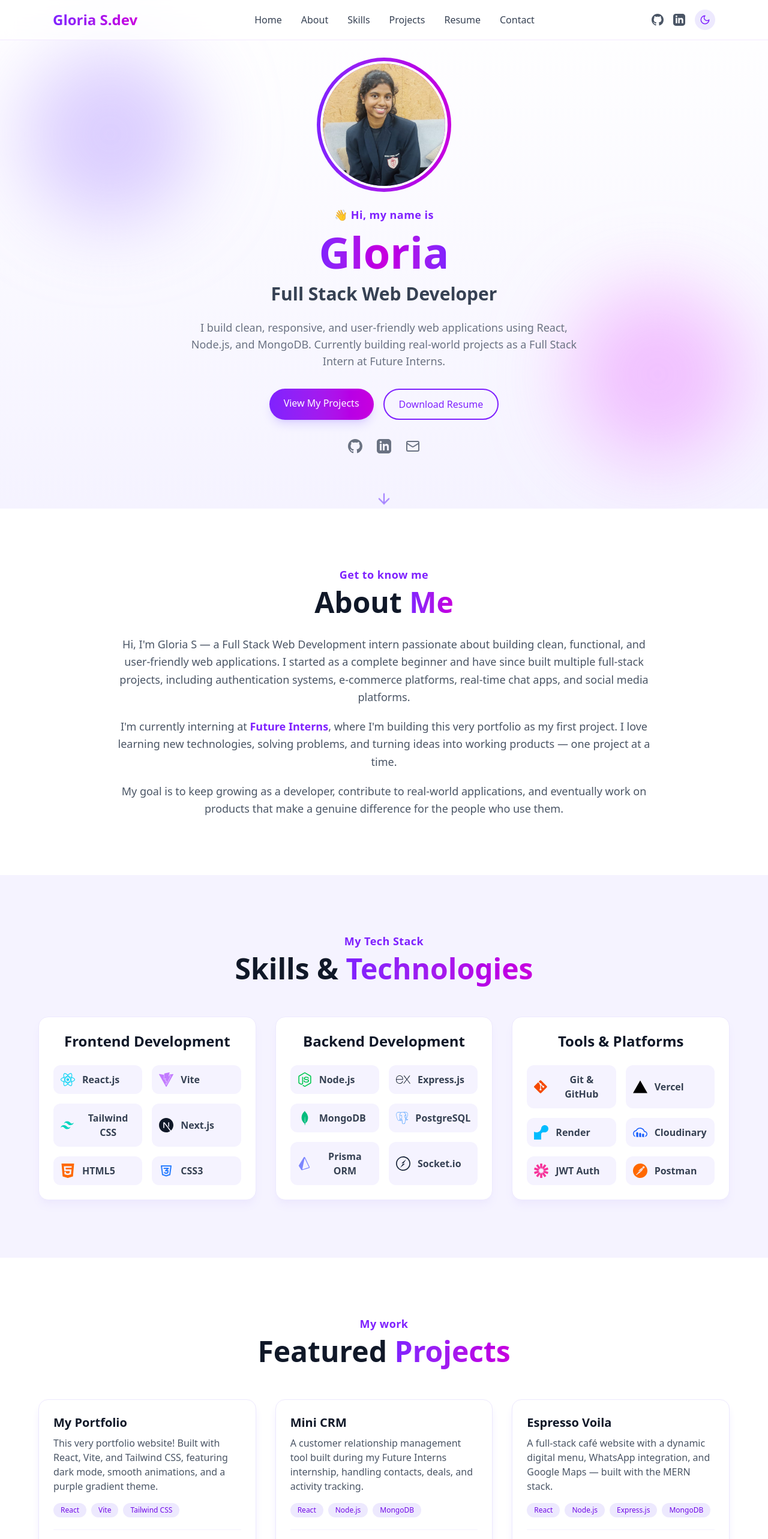
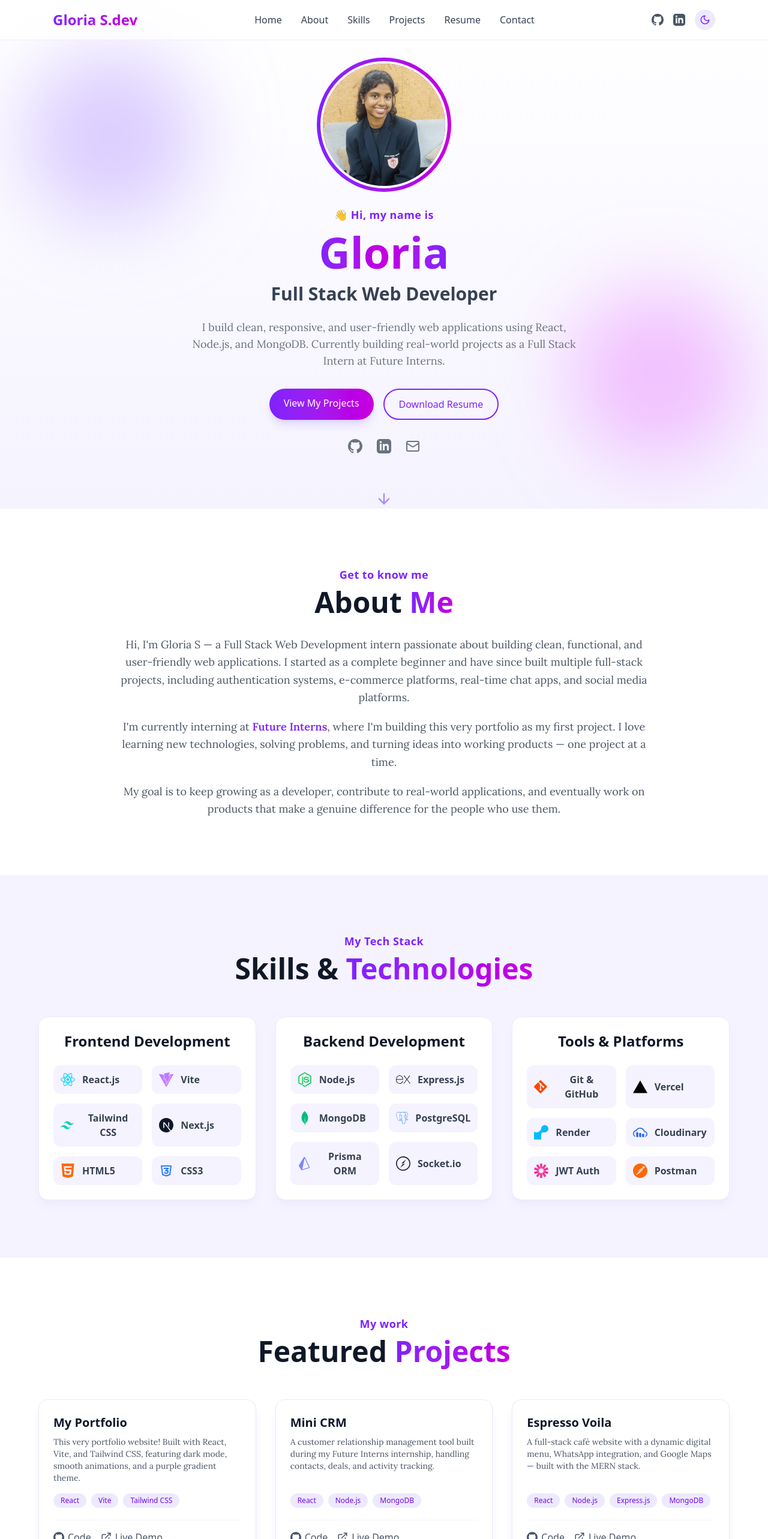
Before and after one commit to gloriasemyol/FUTURE_FS_01, a React (Vite) app: page / in a window 1280 px wide. Shown: the top 2566 px of the page at 60% size. Built offline with nearby package versions, Linux system fonts and the light colour scheme.

Commit message:
Lora font and Vercel live link

```diff
--- a/index.html
+++ b/index.html
@@ -5,21 +5,44 @@
     <link rel="icon" type="image/svg+xml" href="/vite.svg" />
     <meta name="viewport" content="width=device-width, initial-scale=1.0" />
 
+    <!-- Google Fonts: Lora -->
+    <link rel="preconnect" href="https://fonts.googleapis.com" />
+    <link rel="preconnect" href="https://fonts.gstatic.com" crossorigin />
+    <link
+      href="https://fonts.googleapis.com/css2?family=Lora:ital,wght@0,400;0,500;0,600;1,400&display=swap"
+      rel="stylesheet"
+    />
+
     <title>Gloria | Full Stack Web Developer</title>
-    <meta name="description" content="Gloria's portfolio — a Full Stack Web Developer building projects with React, Node.js, and MongoDB. Explore my projects, skills, and resume." />
-    <meta name="keywords" content="Gloria, Full Stack Developer, React Developer, Portfolio, Web Development, Future Interns" />
+    <meta
+      name="description"
+      content="Gloria's portfolio — a Full Stack Web Developer building projects with React, Node.js, and MongoDB. Explore my projects, skills, and resume."
+    />
+    <meta
+      name="keywords"
+      content="Gloria, Full Stack Developer, React Developer, Portfolio, Web Development, Future Interns"
+    />
     <meta name="author" content="Gloria" />
 
     <!-- Open Graph tags: how your link looks when shared on LinkedIn/Twitter -->
     <meta property="og:title" content="Gloria S| Full Stack Web Developer" />
-    <meta property="og:description" content="Explore my full-stack projects, skills, and resume." />
+    <meta
+      property="og:description"
+      content="Explore my full-stack projects, skills, and resume."
+    />
     <meta property="og:type" content="website" />
-    <meta property="og:url" content="https://future-fs-01-three-jet.vercel.app" />
+    <meta
+      property="og:url"
+      content="https://future-fs-01-three-jet.vercel.app"
+    />
 
     <!-- Twitter card -->
     <meta name="twitter:card" content="summary_large_image" />
     <meta name="twitter:title" content="Gloria | Full Stack Web Developer" />
-    <meta name="twitter:description" content="Explore my full-stack projects, skills, and resume." />
+    <meta
+      name="twitter:description"
+      content="Explore my full-stack projects, skills, and resume."
+    />
   </head>
   <body>
     <div id="root"></div>
--- a/src/components/About.jsx
+++ b/src/components/About.jsx
@@ -13,20 +13,20 @@ function About() {
         </h2>
 
         <div className="space-y-5 text-left md:text-center">
-          <p className="text-lg text-gray-600 dark:text-gray-300 leading-relaxed">
+          <p className="text-lg font-lora text-gray-600 dark:text-gray-300 leading-relaxed">
             Hi, I'm Gloria S — a Full Stack Web Development intern passionate about
             building clean, functional, and user-friendly web applications. I started
             as a complete beginner and have since built multiple full-stack projects,
             including authentication systems, e-commerce platforms, real-time chat apps,
             and social media platforms.
           </p>
-          <p className="text-lg text-gray-600 dark:text-gray-300 leading-relaxed">
+          <p className="text-lg font-lora text-gray-600 dark:text-gray-300 leading-relaxed">
             I'm currently interning at <span className="font-semibold text-violet-600 dark:text-violet-400">Future Interns</span>,
             where I'm building this very portfolio as my first project. I love learning
             new technologies, solving problems, and turning ideas into working products —
             one project at a time.
           </p>
-          <p className="text-lg text-gray-600 dark:text-gray-300 leading-relaxed">
+          <p className="text-lg font-lora text-gray-600 dark:text-gray-300 leading-relaxed">
             My goal is to keep growing as a developer, contribute to real-world
             applications, and eventually work on products that make a genuine difference
             for the people who use them.
--- a/src/components/Contact.jsx
+++ b/src/components/Contact.jsx
@@ -52,7 +52,7 @@ function Contact() {
             Touch
           </span>
         </h2>
-        <p className="text-lg text-gray-500 dark:text-gray-400 mb-10">
+        <p className="text-lg font-lora text-gray-500 dark:text-gray-400 mb-10">
           Have a project in mind, an opportunity, or just want to say hi? My
           inbox is always open.
         </p>
--- a/src/components/Hero.jsx
+++ b/src/components/Hero.jsx
@@ -39,7 +39,7 @@ function Hero() {
       </h2>
 
       {/* Short Bio */}
-      <p className="relative z-10 max-w-2xl text-lg text-gray-500 dark:text-gray-400 mb-8">
+      <p className="relative z-10 max-w-2xl text-lg font-lora text-gray-500 dark:text-gray-400 mb-8">
         I build clean, responsive, and user-friendly web applications using
         React, Node.js, and MongoDB. Currently building real-world projects
         as a Full Stack Intern at Future Interns.
--- a/src/components/Projects.jsx
+++ b/src/components/Projects.jsx
@@ -22,6 +22,7 @@ function Projects() {
       github: "https://github.com/gloriasemyol/FUTURE_FS_02",
       modalType: "video",
       driveLink: "https://drive.google.com/open?id=1xBlNfxz2GV0UXs0JU3ng2tM-rTFQU07U&usp=drive_copy",
+      liveLink: "https://future-fs-02-three-liard.vercel.app/",
     },
     {
       title: "Espresso Voila",
@@ -31,6 +32,7 @@ function Projects() {
       github: "https://github.com/gloriasemyol/FUTURE_FS_03",
       modalType: "video",
       driveLink: "https://drive.google.com/open?id=1RzsDt5sEttuHNmKGMNLKQlf91-HBWxdA&usp=drive_copy",
+      liveLink: "https://future-fs-03-one-ruby.vercel.app/",
     },
     {
       title: "DocSign Web App",
@@ -40,6 +42,7 @@ function Projects() {
       github: "https://github.com/gloriasemyol/docsign-app",
       modalType: "video",
       driveLink: "https://drive.google.com/open?id=1nlxjcS5jC3PtbcqU2kx9zFFY0Ham5kof&usp=drive_copy",
+      liveLink: "https://docsign-app-gilt.vercel.app/",
     },
     {
       title: "AI Code Review",
@@ -49,6 +52,7 @@ function Projects() {
       github: "https://github.com/gloriasemyol/ai-code-review-assistant",
       modalType: "video",
       driveLink: "https://drive.google.com/open?id=1jnXzIY4M9lzCi9KCqI6jY0U6b5vMmTuh&usp=drive_copy",
+      liveLink: "https://ai-code-review-assistant-mo2m-azure.vercel.app/",
     },
     {
       title: "Prodigy Projects",
@@ -82,7 +86,7 @@ function Projects() {
               <h3 className="text-xl font-bold text-gray-900 dark:text-white mb-2">
                 {project.title}
               </h3>
-              <p className="text-base text-gray-600 dark:text-gray-400 mb-4 flex-grow">
+              <p className="text-sm font-lora text-gray-600 dark:text-gray-400 mb-4 flex-grow">
                 {project.description}
               </p>
 
@@ -147,7 +151,7 @@ function Projects() {
                 <h3 className="text-3xl font-bold text-gray-900 dark:text-white mb-3">
                   {selectedProject.title}
                 </h3>
-                <p className="text-gray-600 dark:text-gray-300 text-base leading-relaxed">
+                <p className="text-gray-600 dark:text-gray-300 text-base font-lora leading-relaxed">
                   You're looking at it right now! This very portfolio website
                   you're browsing is the live demo of this project — built
                   from scratch with React, Vite, and Tailwind CSS.
@@ -167,7 +171,7 @@ function Projects() {
                 <h3 className="text-3xl font-bold text-gray-900 dark:text-white mb-3">
                   {selectedProject.title}
                 </h3>
-                <p className="text-gray-600 dark:text-gray-300 text-base leading-relaxed mb-6">
+                <p className="text-gray-600 dark:text-gray-300 text-base font-lora leading-relaxed mb-6">
                   These are five separate full-stack projects built during my
                   Prodigy InfoTech internship. Visit my GitHub to explore each
                   one's source code, README, and setup instructions.
@@ -190,21 +194,34 @@ function Projects() {
                 <div className="w-16 h-16 bg-violet-100 dark:bg-violet-900/40 text-violet-600 dark:text-violet-300 rounded-full flex items-center justify-center mx-auto mb-4">
                   <PlayCircle size={32} />
                 </div>
-                <h3 className="text-3xl font-bold text-gray-900 dark:text-white mb-3">
+                <h3 className="text-2xl font-bold text-gray-900 dark:text-white mb-3">
                   {selectedProject.title}
                 </h3>
-                <p className="text-gray-600 dark:text-gray-300 text-base leading-relaxed mb-6">
+                <p className="text-gray-600 dark:text-gray-300 text-sm font-lora leading-relaxed mb-6">
                   {selectedProject.description}
                 </p>
-
+                <div className="flex flex-col gap-3">
                   <a
                     href={selectedProject.driveLink}
                     target="_blank"
                     rel="noreferrer"
-                  className="inline-flex items-center gap-2 px-6 py-3 rounded-full bg-gradient-to-r from-violet-600 to-fuchsia-600 text-white font-medium text-base shadow-lg shadow-violet-300/50 dark:shadow-violet-900/50 hover:scale-105 transition-transform"
+                    className="inline-flex items-center justify-center gap-2 px-6 py-3 rounded-full bg-gradient-to-r from-violet-600 to-fuchsia-600 text-white font-medium shadow-lg shadow-violet-300/50 dark:shadow-violet-900/50 hover:scale-105 transition-transform"
                   >
                     <PlayCircle size={18} /> Click to Watch Demo Video
                   </a>
+
+                  {selectedProject.liveLink &&
+                    !selectedProject.liveLink.includes("PASTE_YOUR") && (
+                      <a
+                        href={selectedProject.liveLink}
+                        target="_blank"
+                        rel="noreferrer"
+                        className="inline-flex items-center justify-center gap-2 px-6 py-3 rounded-full border-2 border-violet-600 text-violet-600 dark:text-violet-400 dark:border-violet-400 font-medium hover:bg-violet-50 dark:hover:bg-violet-900/30 transition-colors"
+                      >
+                        <ExternalLink size={18} /> Click to Experience Live Project
+                      </a>
+                    )}
+                </div>
               </>
             )}
           </div>
--- a/src/index.css
+++ b/src/index.css
@@ -1,6 +1,10 @@
 @import "tailwindcss";
 
 @custom-variant dark (&:where(.dark, .dark *));
+
+@theme {
+  --font-lora: "Lora", serif;
+}
 
 html {
   scroll-behavior: smooth;
```
Lines whose indentation alone changed are shown as unchanged.
